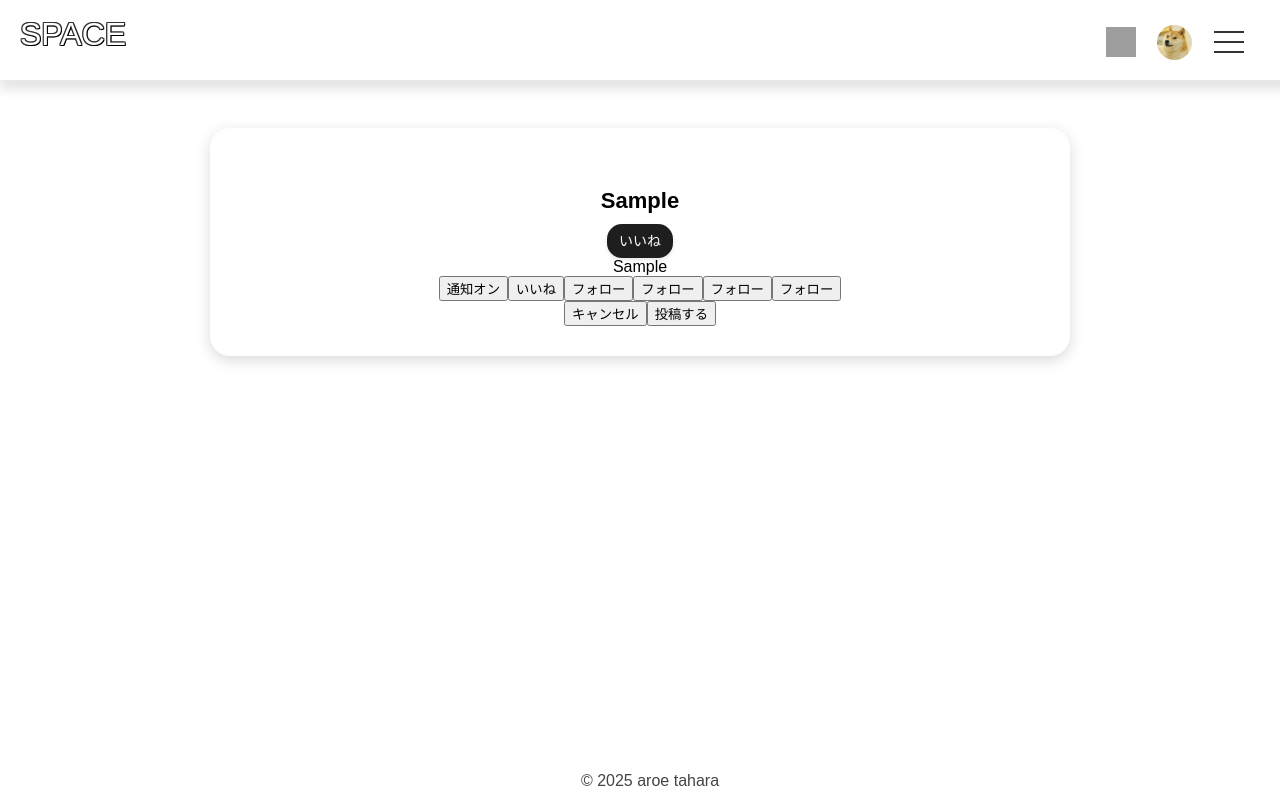
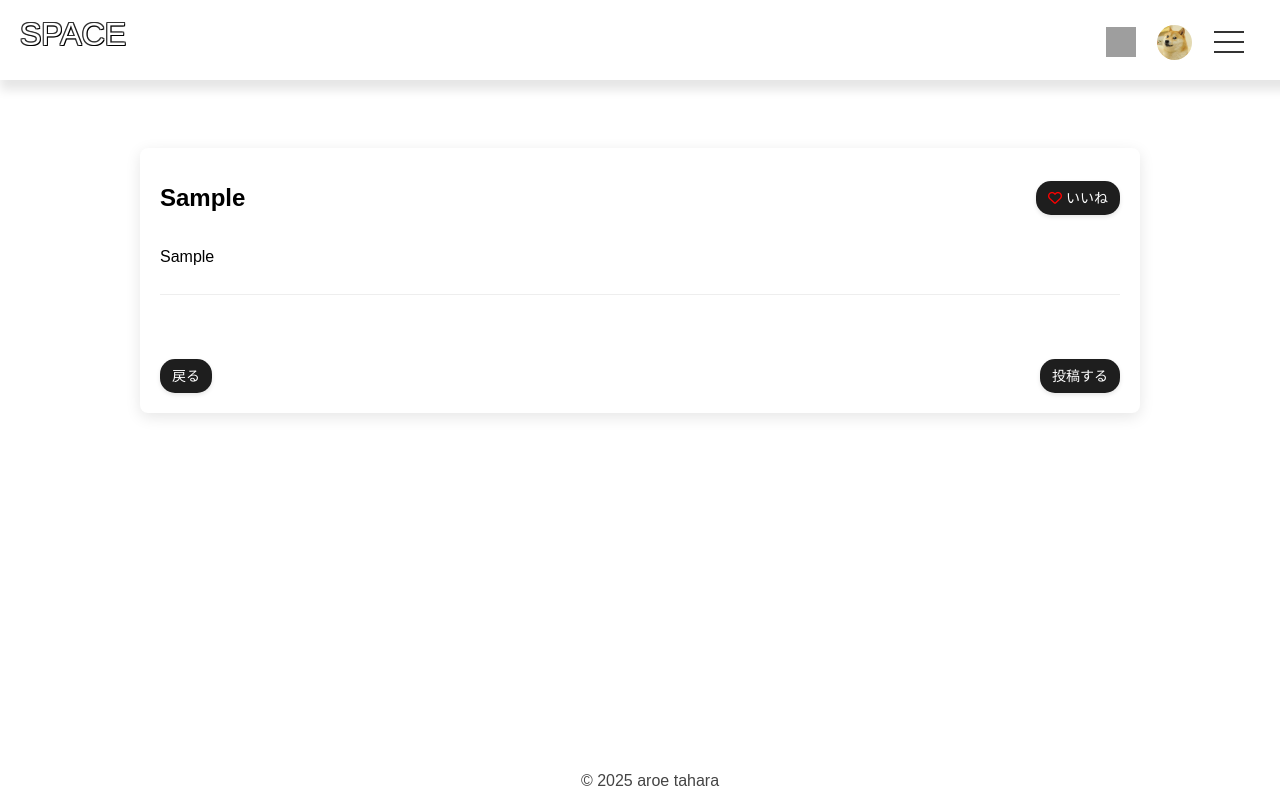
Before and after one commit to banibanisuko/my-vue3-webApp, a Vue app: page /posts/new in a window 1280 px wide. Both pictures are taken after typing "Sample", "Sample", "Sample" into the empty fields and a click on the button "プレビュー". Built offline with nearby package versions, Linux system fonts and the light colour scheme; grey boxes are pictures that could not be loaded; a web font is replaced by a local one.

Commit message:
プレビューページフロント修正

```diff
--- a/src/views/ArticlePreviewPage.vue
+++ b/src/views/ArticlePreviewPage.vue
@@ -1,7 +1,9 @@
 <script setup lang="ts">
 import { onMounted, ref, onBeforeUnmount } from 'vue'
 import { useRouter } from 'vue-router'
-import IconButton from '@/basics/IconButton.vue' // 必要ならインポート
+import type { Image } from '@/types/PostResponse' // 型定義の場所に合わせてね
+import IconButton from '@/basics/IconButton.vue'
+import ImageList from '@/components/ArticleImageList.vue'
 
 // props 定義
 const props = defineProps<{
@@ -26,10 +28,7 @@ const formPublish = ref(props.publish)
 const formAdultsOnly = ref(props.adultsOnly)
 const imageFiles = ref<File[]>(props.images || [])
 const previewUrls = ref<string[]>([])
-
-// 🔍 デバッグログ
-console.log('props.images:', props.images)
-console.log('imageFiles (before preview gen):', imageFiles.value)
+const previewImage = ref<Image[]>([])
 
 // プレビュー画像生成
 previewUrls.value = imageFiles.value.map((file, i) => {
@@ -43,8 +42,6 @@ previewUrls.value = imageFiles.value.map((file, i) => {
     return ''
   }
 })
-
-console.log('previewUrls:', previewUrls.value)
 
 // submit 処理
 const handleSubmit = async () => {
@@ -92,8 +89,20 @@ const updateScreenSize = () => {
   isWideScreen.value = window.innerWidth > 800
 }
 
+const fetchData = () => {
+  previewImage.value = [] // 初期化しておく
+  for (let i = 0; i < previewUrls.value.length; i++) {
+    previewImage.value.push({
+      image_id: i,
+      image_url: previewUrls.value[i],
+      sort_order: i,
+    })
+  }
+}
+
 onMounted(() => {
   window.addEventListener('resize', updateScreenSize)
+  fetchData()
 })
 onBeforeUnmount(() => {
   window.removeEventListener('resize', updateScreenSize)
@@ -108,53 +117,27 @@ onBeforeUnmount(() => {
         <!-- メインエリア -->
         <div class="container-main">
           <!-- 画像エリア -->
-          <div class="image-wrapper" v-if="previewUrls.length">
-            <img
-              v-for="(url, index) in previewUrls"
-              :key="index"
-              :src="url"
-              alt="プレビュー画像"
-              class="preview-image"
-            />
-          </div>
-
+          <ImageList :images="previewImage ?? []" />
           <div class="title-favorite-wrapper">
-            <!-- タイトル -->
-            <h2 class="preview-title">{{ formTitle || 'タイトルなし' }}</h2>
+            <h1 class="title">{{ formTitle || 'タイトルなし' }}</h1>
             <span class="favorite">
-              <IconButton label="いいね" />
+              <IconButton
+                label="いいね"
+                icon-class="fa-regular fa-heart"
+                color="red"
+              />
             </span>
           </div>
 
-          <div class="dtl">
-            <!-- 本文 -->
-            {{ formBody || '本文が入っていません' }}
-          </div>
-          <!-- ボタン群 -->
-          <div class="action-buttons">
-            <button class="btn">通知オン</button>
-            <button class="btn">いいね</button>
-            <button class="btn">フォロー</button>
-            <button class="btn">フォロー</button>
-            <button class="btn">フォロー</button>
-            <button class="btn">フォロー</button>
-          </div>
-        </div>
-
-        <!-- サイドエリア（画面幅に応じて表示切り替え） -->
-        <div v-if="isWideScreen" class="sidebar">
-          <div class="sidebar-divider"></div>
-        </div>
-
-        <div v-else class="sidebar-mobile">
-          <div class="sidebar-divider"></div>
+          <div class="dtl">{{ formBody || '本文が入っていません' }}</div>
+          <!--<ArticleTags :tagsMsg="tagsArray" />-->
         </div>
       </div>
 
       <!-- フッターボタン -->
       <div class="footer-buttons">
-        <button class="btn cancel">キャンセル</button>
-        <button class="btn submit" @click="handleSubmit">投稿する</button>
+        <IconButton label="戻る" @click="$router.back()" />
+        <IconButton label="投稿する" @click="handleSubmit" />
       </div>
     </div>
   </div>
@@ -163,73 +146,88 @@ onBeforeUnmount(() => {
 <style scoped>
 .container {
   display: flex;
-  flex-direction: row;
   justify-content: center;
   align-items: flex-start;
   width: 100%;
+  padding-top: 60px; /* ヘッダーとの重なりを避ける */
   box-sizing: border-box;
-  position: relative;
+  z-index: 9999;
 }
 
 /* プレビューカード本体 */
 .preview-card {
-  position: absolute;
-  top: 40px;
-  left: 50%;
-  transform: translateX(-50%);
-  width: 70%;
-  max-width: 800px;
+  width: 90%;
+  max-width: 960px;
   background: #fff;
-  border-radius: 20px;
-  box-shadow: 0 4px 15px rgba(0, 0, 0, 0.15);
-  padding: 30px;
-  text-align: center;
+  border-radius: 8px;
+  box-shadow: 0 4px 15px rgba(0, 0, 0, 0.1);
+  padding: 20px;
   z-index: 10;
 }
 
-.image-wrapper {
+.main-layout {
   display: flex;
-  justify-content: center;
-  margin-bottom: 20px;
-}
-
-.preview-image {
-  max-width: 100%;
-  max-height: 400px;
-  border-radius: 10px;
-}
-
-.preview-title {
-  font-size: 22px;
-  font-weight: bold;
-  margin: 10px 0;
-}
-
-.preview-body {
-  font-size: 14px;
-  color: #444;
-  margin: 15px 0 25px;
-}
-
-.main-layout {
   flex-direction: column;
-  align-items: center; /* ← 中央揃えにするため追加 */
+  align-items: center;
 }
 
 .container-main {
-  width: 100%; /* ← 上書き */
-  max-width: 800px; /* ← 任意で制限 */
-  padding: 20px 0 0 0; /* ← paddingリセット */
-  margin: 0 auto; /* ← 左右中央 */
-  border-right: none; /* ← 線を消す */
+  width: 100%;
 }
 
-.sidebar {
-  display: none;
+.title-favorite-wrapper {
+  display: flex;
+  justify-content: space-between;
+  align-items: center;
+  margin-bottom: 16px;
 }
 
-.sidebar-mobile {
+.title {
+  font-size: 24px;
+  font-weight: bold;
+}
+
+.favorite {
+  margin-left: 20px;
+}
+
+.dtl {
+  line-height: 1.6;
+  margin-bottom: 24px;
+  white-space: pre-wrap; /* 改行を反映 */
+}
+
+.dtl::after {
+  content: '';
+  display: block;
   width: 100%;
-  padding: 20px 0 0 0;
+  height: 1px;
+  background-color: #eee;
+  margin-top: 24px;
+}
+
+.footer-buttons {
+  display: flex;
+  justify-content: space-between; /* 左右に配置 */
+  align-items: center; /* 高さ揃え */
+  margin-top: 40px;
+}
+
+.btn {
+  padding: 10px 20px;
+  border-radius: 5px;
+  border: none;
+  cursor: pointer;
+  font-size: 14px;
+}
+
+.btn.cancel {
+  background-color: #f0f0f0;
+  color: #333;
+}
+
+.btn.submit {
+  background-color: #3498db;
+  color: white;
 }
 </style>
```
Also changed, not shown: src/pages/ProfileEdit.vue (deleted), src/pages/ProfileView.vue (deleted).
